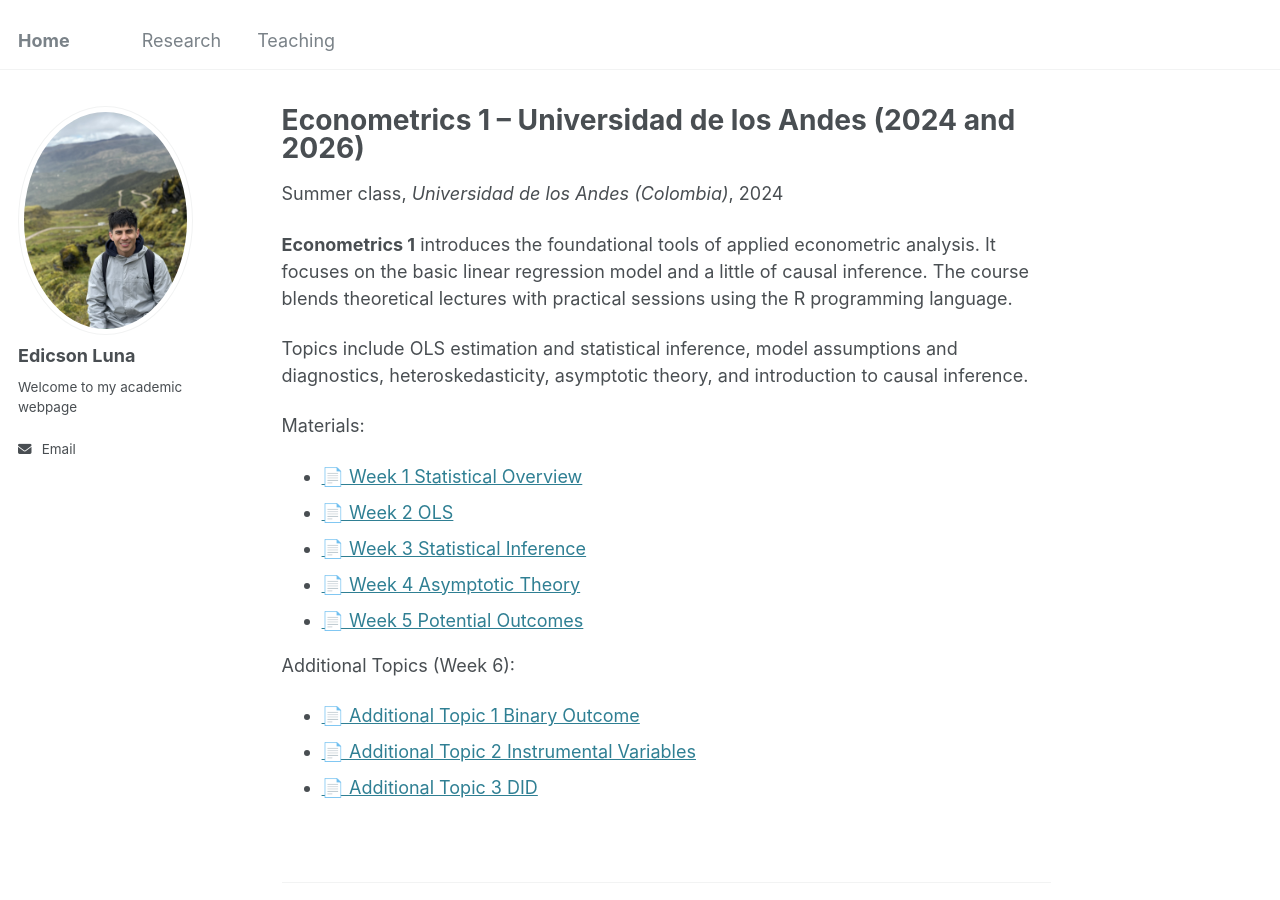
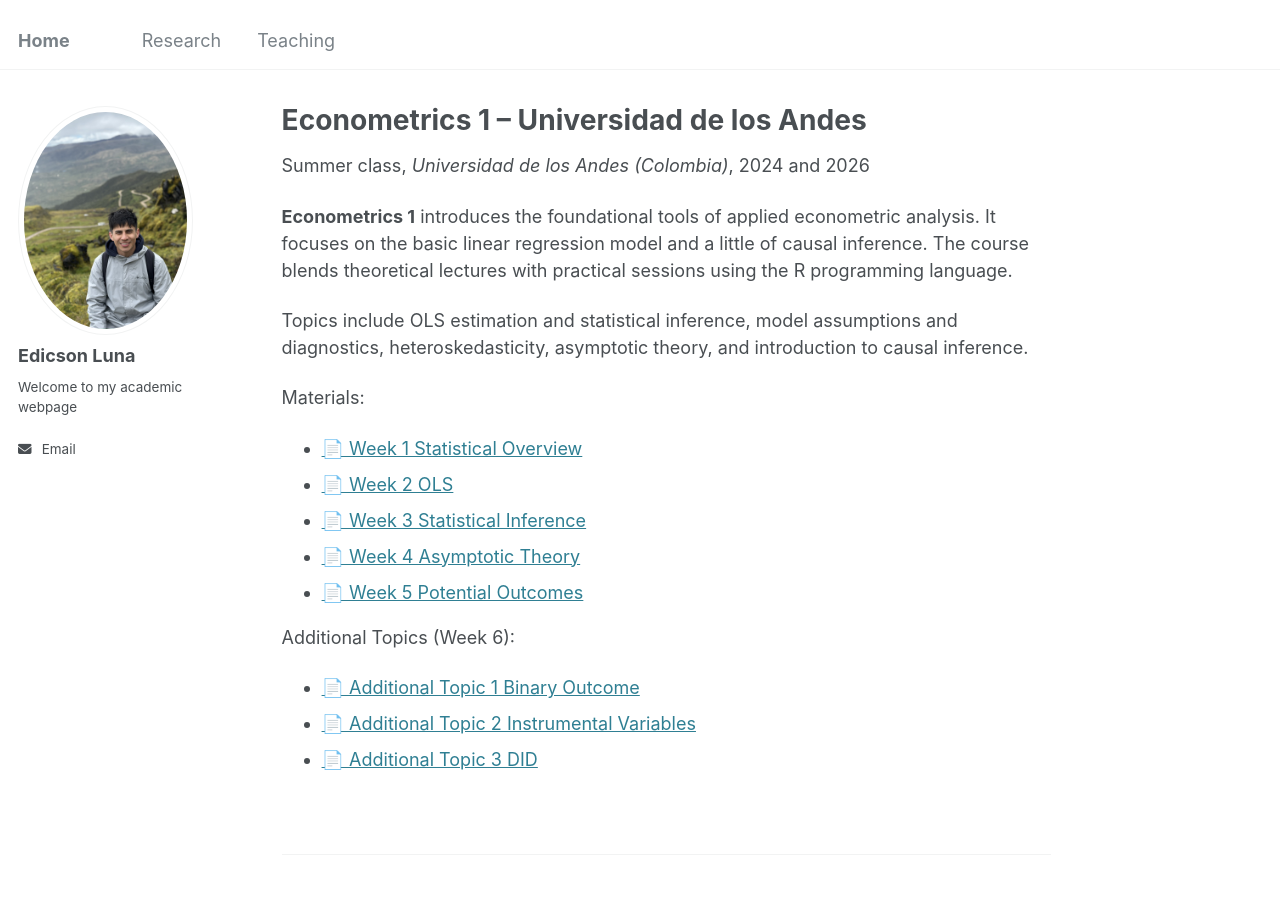
Before and after one commit to edicsonluna/edicsonluna.github.io, a Jekyll site: the page built from _teaching/2024-summer-econometrics-1.md, in a window 1280 px wide and 900 px high. Built offline with Jekyll 4.4.1, drawn with Linux system fonts in a browser that asks for light colours.

Commit message:
Update 2024-summer-econometrics-1.md

```diff
--- a/_teaching/2024-summer-econometrics-1.md
+++ b/_teaching/2024-summer-econometrics-1.md
@@ -1,10 +1,11 @@
 ---
-title: "Econometrics 1 – Universidad de los Andes (2024 and 2026)"
+title: "Econometrics 1 – Universidad de los Andes"
 collection: teaching
 type: "Summer class"
 permalink: /teaching/econometrics-1
 venue: "Universidad de los Andes (Colombia)"
-date: 2024-06-04
+date: 2026-06-04
+custom_date: "2024 and 2026"
 location: "Bogotá, Colombia"
 ---
 
```
